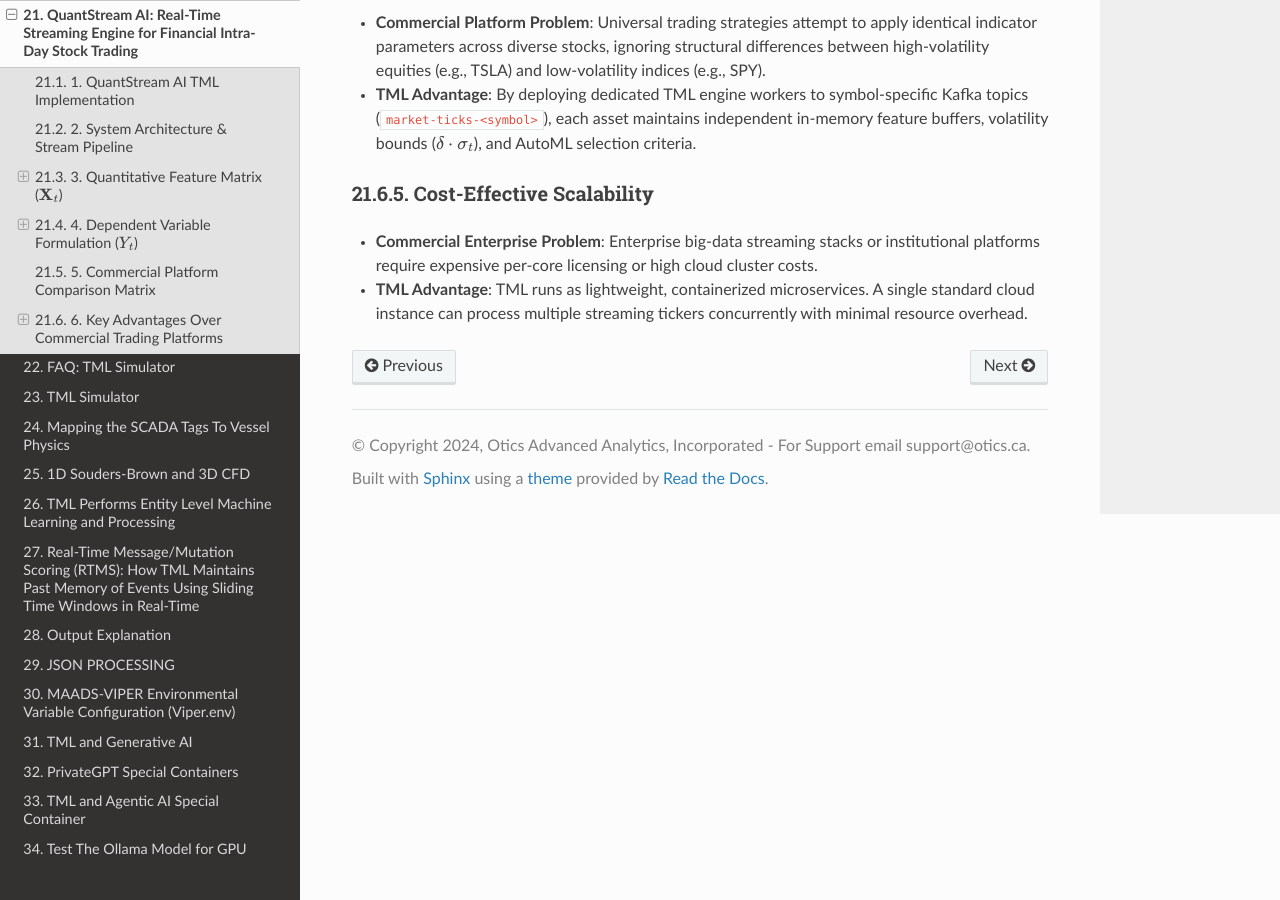
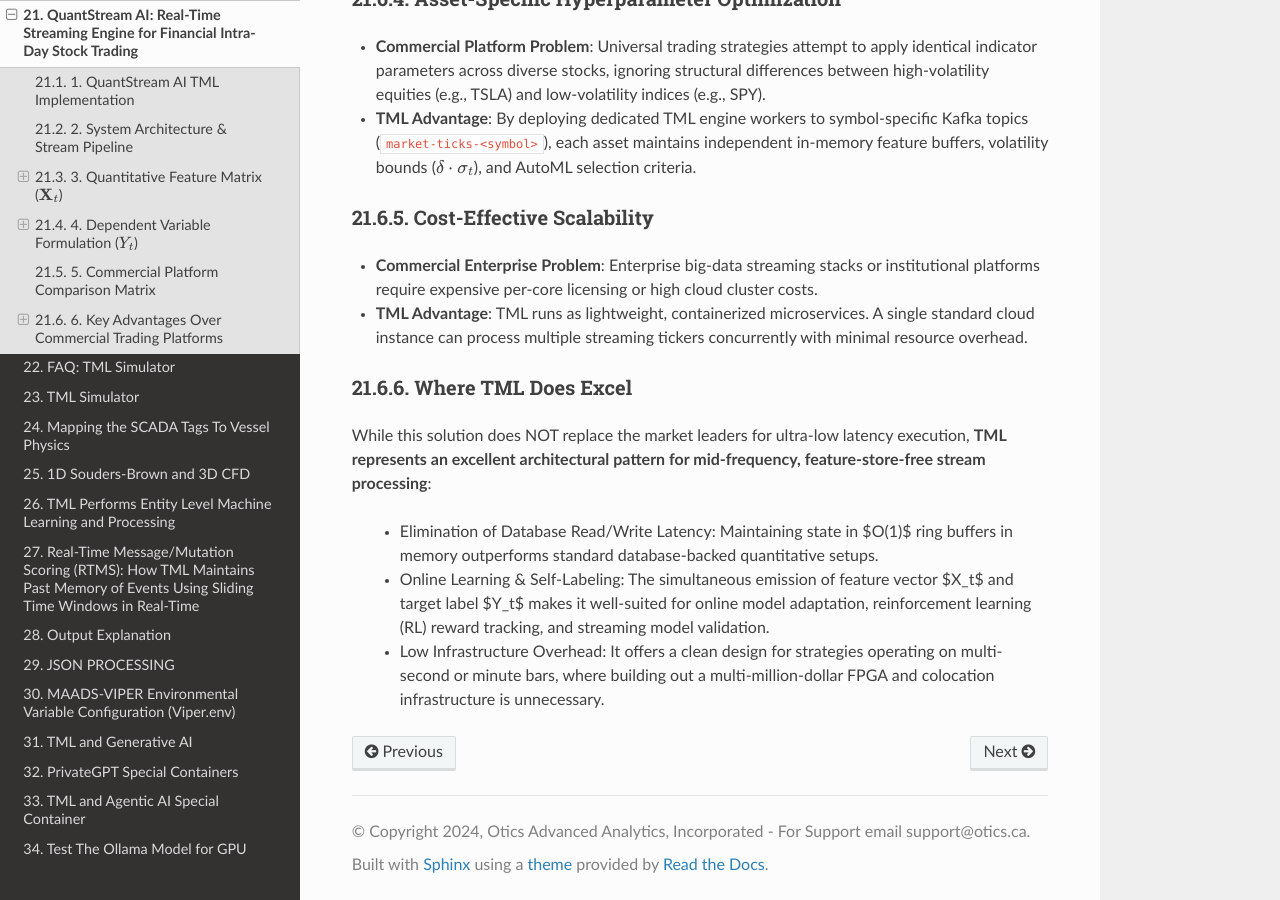
Before and after one commit to smaurice101/readthedocs, a Sphinx documentation site: the page built from docs/source/quantstream.rst, in a window 1280 px wide and 900 px high, scrolled down 6632 px. Built offline with Sphinx 7.4.7 and the Read the Docs theme 3.1.0, drawn with Linux system fonts in a browser that asks for light colours; pages that are not in the unit, such as notebooks, are missing from menus; some of the changed text lies outside the part shown.

Commit message:
Update quantstream.rst

```diff
--- a/docs/source/quantstream.rst
+++ b/docs/source/quantstream.rst
@@ -296,3 +296,14 @@ Cost-Effective Scalability
 
 * **Commercial Enterprise Problem**: Enterprise big-data streaming stacks or institutional platforms require expensive per-core licensing or high cloud cluster costs.
 * **TML Advantage**: TML runs as lightweight, containerized microservices. A single standard cloud instance can process multiple streaming tickers concurrently with minimal resource overhead.
+
+Where TML Does Excel
+--------------------
+
+While this solution does NOT replace the market leaders for ultra-low latency execution, **TML represents an excellent architectural pattern for mid-frequency, feature-store-free stream processing**:
+
+  - Elimination of Database Read/Write Latency: Maintaining state in $O(1)$ ring buffers in memory outperforms standard database-backed quantitative setups.
+
+  - Online Learning & Self-Labeling: The simultaneous emission of feature vector $X_t$ and target label $Y_t$ makes it well-suited for online model adaptation, reinforcement learning (RL) reward tracking, and streaming model validation.
+
+  - Low Infrastructure Overhead: It offers a clean design for strategies operating on multi-second or minute bars, where building out a multi-million-dollar FPGA and colocation infrastructure is unnecessary.
```
